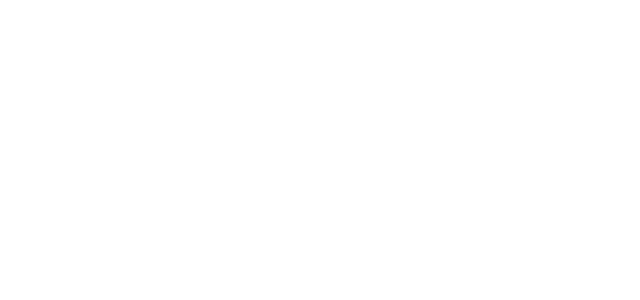
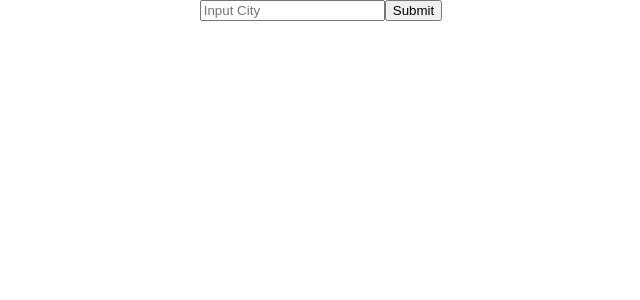
Before and after one commit to kevyw93/Better-Weather, a React (Create React App) app: page / in a window 1280 px wide. Shown: the top 300 px of the page, without its empty margins (319-959 px from the left). Built offline with nearby package versions, Linux system fonts and the light colour scheme.

Commit message:
added jquery to allow for api to work

```diff
--- a/package.json
+++ b/package.json
@@ -3,6 +3,7 @@
   "version": "0.1.0",
   "private": true,
   "dependencies": {
+    "jquery": "^3.3.1",
     "react": "^16.5.2",
     "react-dom": "^16.5.2",
     "react-scripts": "1.1.5"
--- a/src/App.js
+++ b/src/App.js
@@ -1,18 +1,33 @@
 import React, { Component } from 'react';
-import logo from './logo.svg';
+// import logo from './logo.svg';
 import './App.css';
+import {get5DayWeather} from "./weather_api";
 
 class App extends Component {
+  constructor(props){
+    super(props);
+    this.state = {city: ""};
+    this.handleChange = this.handleChange.bind(this);
+    this.grabWeather = this.grabWeather.bind(this);
+  }
+
+  handleChange(field){
+    return (e) => this.setState({[field]: e.target.value});
+  }
+
+  grabWeather(e){
+    e.preventDefault();
+    const cityStr = this.state.city;
+    get5DayWeather(cityStr);
+    debugger
+  }
+
   render() {
     return (
       <div className="App">
-        {/* <header className="App-header">
-          <img src={logo} className="App-logo" alt="logo" />
-        <h1 className="App-title">Hi DUmbo</h1>
-        </header>
-        <p className="App-intro">
-          To get started, edit <code>src/App.js</code> and save to reload.
-        </p> */}
+        <input value={this.state.city} onChange={this.handleChange("city")} placeholder="Input City"/>
+        <button onClick={this.grabWeather}>Submit</button>
+
       </div>
     );
   }
--- a/src/weather_api.js
+++ b/src/weather_api.js
@@ -1,8 +1,11 @@
+import $ from "jquery";
+
 export const get5DayWeather = (city) => {
+  debugger
   return $.ajax({
     type: "get",
     url: `http://api.openweathermap.org/data/2.5/forecast?q=${city}&units=metric&&APPID=c3c12fbc0ae3a29059ceaa36e4e63189&cnt=5`,
     dataType: "jsonp",
 
-  });
+  }).then(res => console.log(res));
 };
```
Also changed, not shown: 1 other file (tests, documents, lock files or other folders).
